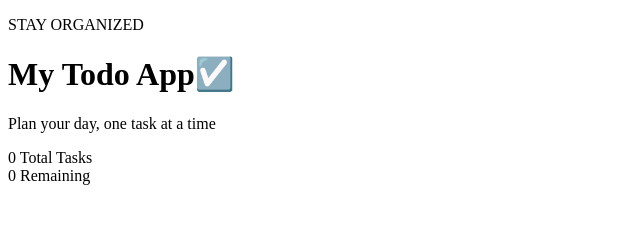
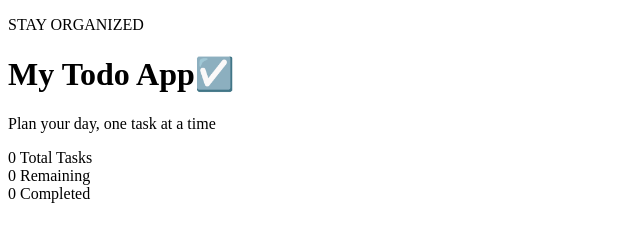
Before and after one commit to hirun-hsdz/todo-application, a plain HTML site: page index.html in a window 1280 px wide. Shown: the whole page, without its empty margins (0-640 px from the left). Drawn offline with Linux system fonts and the light colour scheme.

Commit message:
add.statCard3

```diff
--- a/index.html
+++ b/index.html
@@ -29,6 +29,11 @@
                 <span class="stat-number" id="activeCount">0</span>
                 <span class="stat-label">Remaining </span>
             </div>
+            <div class="stat-card">
+                <span class="stat-number" id="completedCount">0</span>
+                <span class="stat-label">Completed</span>
+            </div>
+        </section>
     </main>
 
 </body>
```
